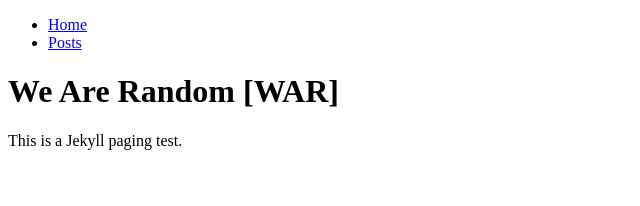
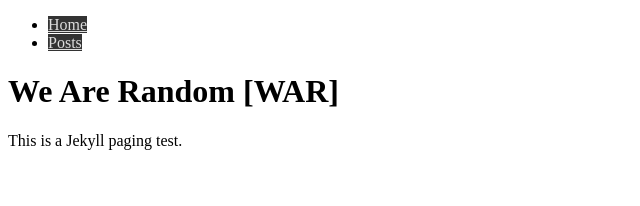
Before and after one commit to wearerandom/wearerandom.github.io, a Jekyll site: the page built from index.html, in a window 1280 px wide. Shown: the top 206 px of the page, without its empty margins (0-640 px from the left). Built offline with Jekyll 4.4.1, drawn with Linux system fonts in a browser that asks for light colours.

Commit message:
Update _styles.scss

```diff
--- a/_sass/_styles.scss
+++ b/_sass/_styles.scss
@@ -1,12 +1,6 @@
 /* Base */
 
-* {
-  -webkit-box-sizing: border-box;
-  -moz-box-sizing: border-box;
-  box-sizing: border-box;
-}
-
-head.nav {
+.nav {
   a {
     color: #ddd;
     background-color: #333;
```
